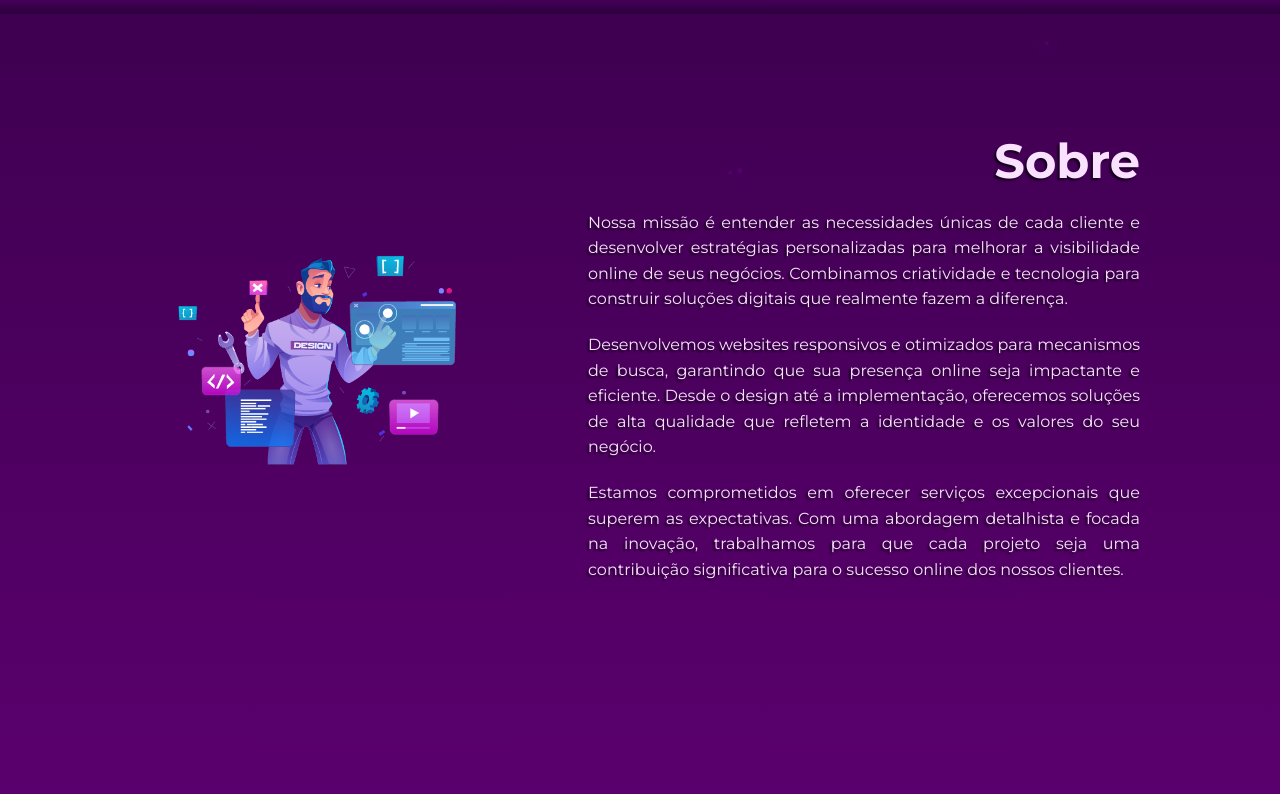
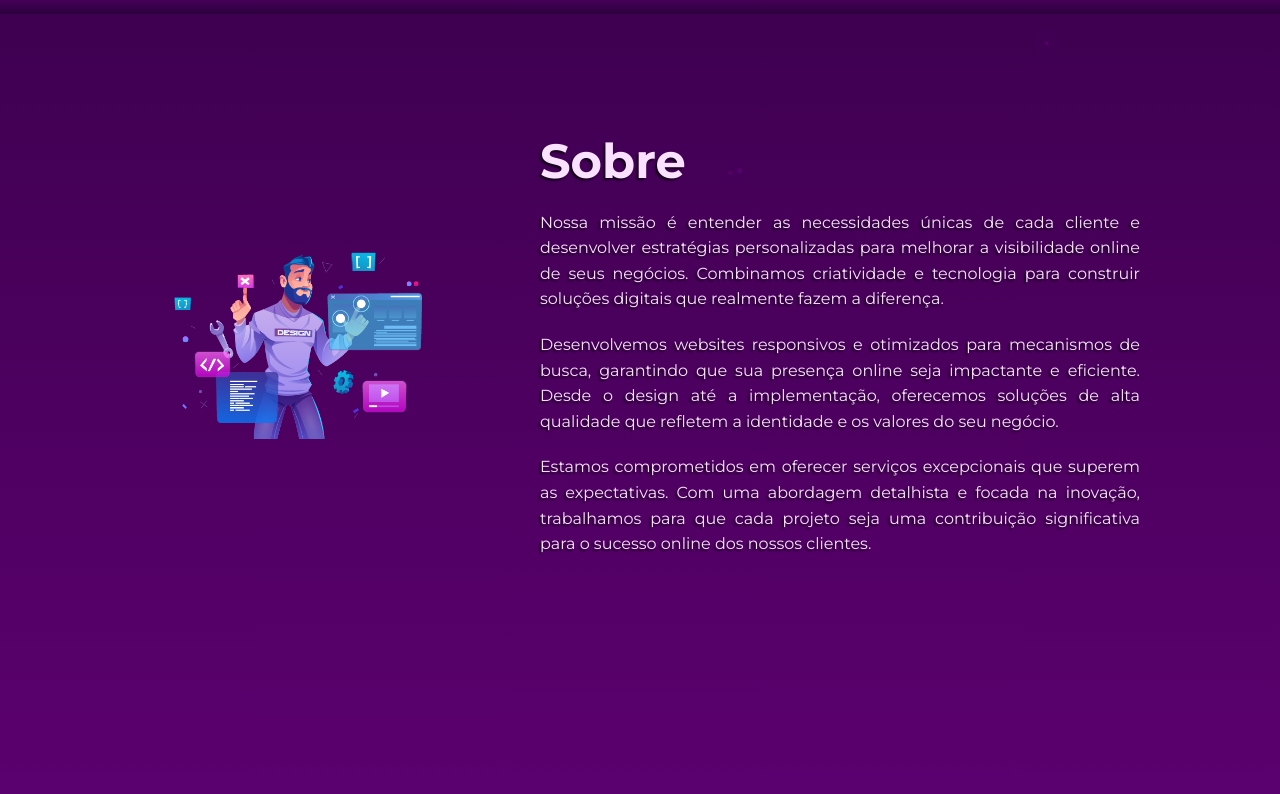
Before and after one commit to TNthiagonet/ThiagoNET, a React (Vite) app: page / in a window 1280 px wide. Shown: the part 786-1580 px from the top of the page. Built offline with nearby package versions, Linux system fonts and the light colour scheme.

Commit message:
espaçamento

```diff
--- a/src/pages/About/About.css
+++ b/src/pages/About/About.css
@@ -19,6 +19,7 @@
 /* Estilo para o título da seção "Sobre" */
 .about-title {
   font-size: 3rem; /* Define o tamanho da fonte */
+  margin-right: 600px;
   margin-bottom: 20px; /* Define a margem inferior */
   color: #f9e1ff; /* Define a cor do texto */
   text-shadow: -2px 2px 2px rgba(0, 0, 0, 0.712); /* Adiciona sombra leve */
--- a/src/pages/Services/Services.css
+++ b/src/pages/Services/Services.css
@@ -12,7 +12,7 @@
 }
 
 .services-header h1 {
-  margin-top: 100px;
+  margin-top: 65px;
   font-size: 3rem; /* Aumenta o tamanho da fonte */
   color: #f9e1ff; /* Define a cor do texto */
   text-shadow: -2px 2px 2px rgba(0, 0, 0, 0.493); /* Adiciona sombra leve */
```
